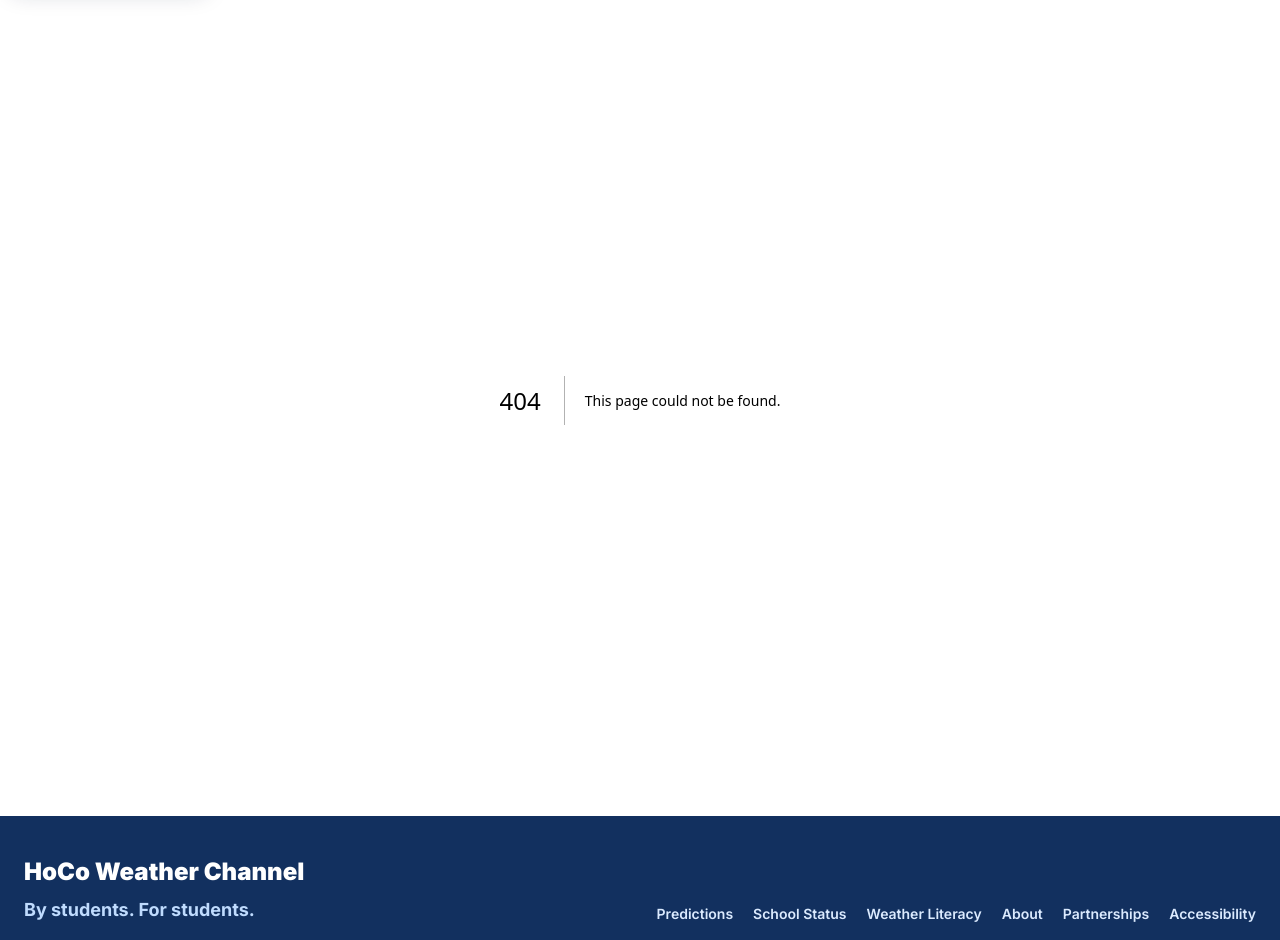
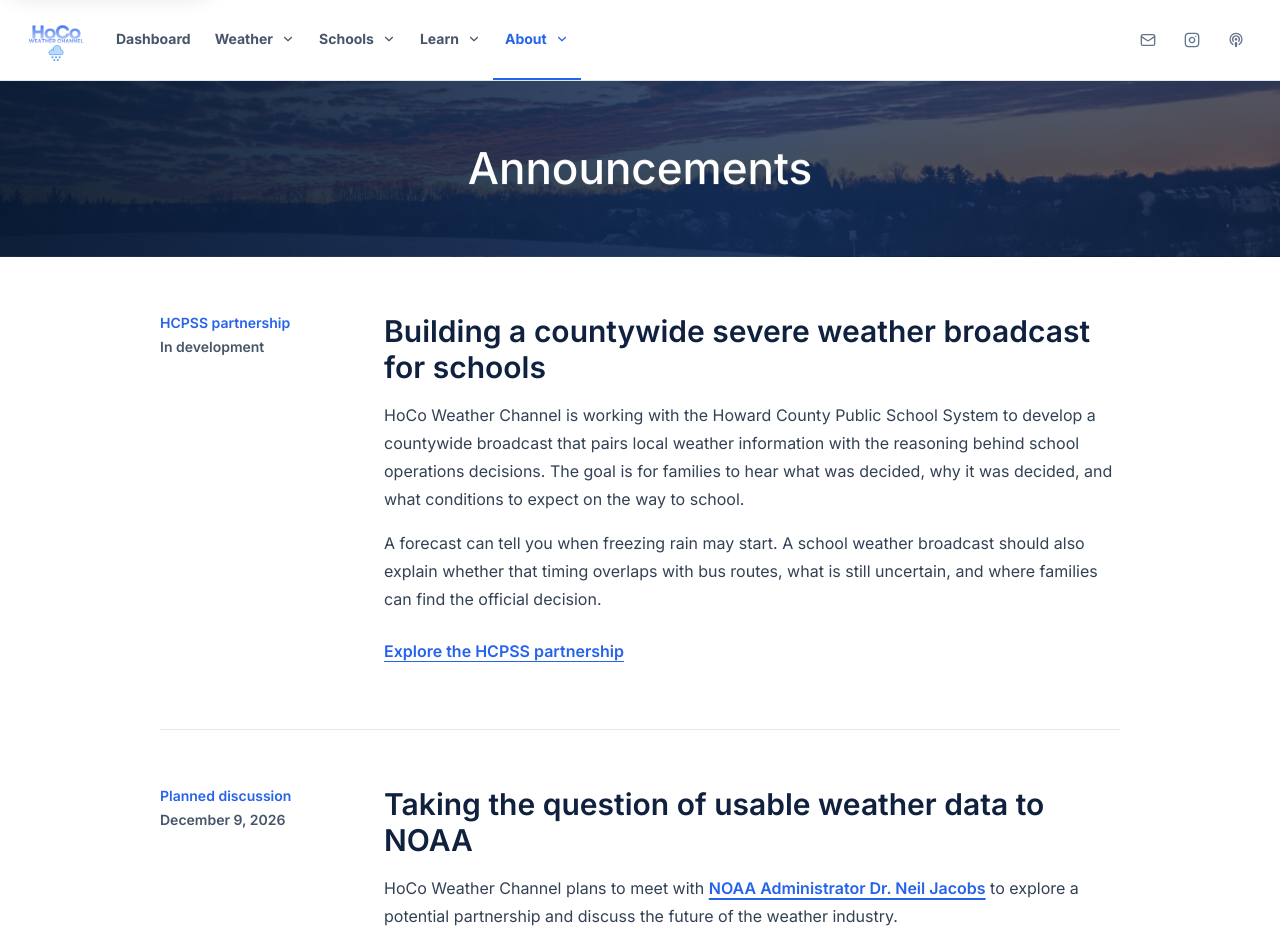
Before and after one commit to davidliu-2008/HoCoWX, a Next.js app: page /announcements in a window 1280 px wide. Before the commit this address had no page. Shown: the top 940 px of the page. Built offline with nearby package versions, Linux system fonts and the light colour scheme.

Commit message:
Publish project announcements and reorder prediction FAQ

```diff
--- /dev/null
+++ b/app/announcements/page.tsx
@@ -0,0 +1,39 @@
+import type { Metadata } from "next";
+import Link from "next/link";
+import { PageTabs } from "@/components/PageTabs";
+
+export const metadata: Metadata = {
+  title: "Announcements | HoCo Weather Channel",
+  description: "Project updates on severe weather broadcasting with HCPSS and a planned NOAA discussion.",
+  alternates: { canonical: "/announcements" }
+};
+
+export default function AnnouncementsPage() {
+  return (
+    <main id="main-content" tabIndex={-1} className="integrated-page min-h-screen w-full">
+      <PageTabs active="announcements" />
+      <header className="page-hero px-5 py-12 text-center sm:px-8 sm:py-16">
+        <h1 className="mx-auto max-w-5xl text-4xl font-medium leading-tight sm:text-5xl">Announcements</h1>
+      </header>
+      <div className="mx-auto max-w-5xl divide-y divide-slate-200 px-5 sm:px-8">
+        <article className="grid gap-4 py-10 sm:grid-cols-[12rem_minmax(0,1fr)] sm:gap-8 sm:py-14">
+          <div className="text-sm font-semibold text-bay">HCPSS partnership <span className="mt-1 block text-slate-600">In development</span></div>
+          <div>
+            <h2 className="text-2xl font-semibold leading-tight text-ink sm:text-3xl">Building a countywide severe weather broadcast for schools</h2>
+            <p className="mt-4 leading-7 text-slate-700">HoCo Weather Channel is working with the Howard County Public School System to develop a countywide broadcast that pairs local weather information with the reasoning behind school operations decisions. The goal is for families to hear what was decided, why it was decided, and what conditions to expect on the way to school.</p>
+            <p className="mt-4 leading-7 text-slate-700">A forecast can tell you when freezing rain may start. A school weather broadcast should also explain whether that timing overlaps with bus routes, what is still uncertain, and where families can find the official decision.</p>
+            <Link href="/partnerships" className="mt-4 inline-flex min-h-11 items-center font-semibold text-bay underline underline-offset-4">Explore the HCPSS partnership</Link>
+          </div>
+        </article>
+        <article className="grid gap-4 py-10 sm:grid-cols-[12rem_minmax(0,1fr)] sm:gap-8 sm:py-14">
+          <div className="text-sm font-semibold text-bay">Planned discussion <time dateTime="2026-12-09" className="mt-1 block text-slate-600">December 9, 2026</time></div>
+          <div>
+            <h2 className="text-2xl font-semibold leading-tight text-ink sm:text-3xl">Taking the question of usable weather data to NOAA</h2>
+            <p className="mt-4 leading-7 text-slate-700">HoCo Weather Channel plans to meet with <a href="https://www.noaa.gov/our-people/leadership/dr-neil-jacobs-2025" className="font-semibold text-bay underline underline-offset-4">NOAA Administrator Dr. Neil Jacobs</a> to explore a potential partnership and discuss the future of the weather industry.</p>
+            <p className="mt-4 leading-7 text-slate-700">The question we want to bring to the table: What would it take for a student team or school district to turn public weather data into a reliable local briefing? We plan to discuss easier access to forecast data, ways to communicate uncertainty, and how NOAA and local teams might work together to make that information more useful.</p>
+          </div>
+        </article>
+      </div>
+    </main>
+  );
+}
--- a/app/predictions/page.tsx
+++ b/app/predictions/page.tsx
@@ -149,25 +149,6 @@ export default async function PredictionsPage({ searchParams }: { searchParams:
             </div>
           </section>
 
-          <section aria-labelledby="prediction-faq" className="mx-auto max-w-4xl px-5 py-12 sm:px-8">
-            <h2 id="prediction-faq" className="mb-7 text-center text-3xl font-semibold text-ink">Prediction FAQs</h2>
-            <div className="grid gap-2">
-              {[
-                ["Does the prediction tell me whether school is officially closed?", "No. Your school district makes the final decision. Check its official announcements before changing your plans."],
-                ["Is the impact score the chance of a closure?", "No. The score is a 0 to 100 summary of weather hazards, including precipitation, temperature, and travel timing."],
-                ["Why might the prediction change?", "New forecasts and alerts can change what the model expects during the school travel window."]
-              ].map(([question, answer]) => (
-                <details key={question} name="prediction-faq" className="group bg-ice px-5">
-                  <summary className="flex min-h-12 cursor-pointer list-none items-center justify-between gap-4 py-4 font-semibold text-ink">
-                    {question}
-                    <Plus aria-hidden="true" className="h-4 w-4 shrink-0 text-bay group-open:hidden" />
-                    <Minus aria-hidden="true" className="hidden h-4 w-4 shrink-0 text-bay group-open:block" />
-                  </summary>
-                  <p className="pb-5 text-sm leading-6 text-slate-700">{answer}</p>
-                </details>
-              ))}
-            </div>
-          </section>
           <section className="bg-white px-5 py-12 sm:px-8 sm:py-16">
             <div className="mx-auto max-w-[1400px] text-center">
               <h2 className="text-3xl font-black text-ink sm:text-4xl">2026 Predictions</h2>
@@ -194,6 +175,25 @@ export default async function PredictionsPage({ searchParams }: { searchParams:
       ) : (
         <section className="bg-red-50 px-5 py-8 text-red-800 sm:px-8"><h2 className="font-bold">Prediction unavailable</h2><p className="mt-2 text-sm">{error}</p></section>
       )}
+    <section aria-labelledby="prediction-faq" className="mx-auto max-w-4xl px-5 py-12 sm:px-8">
+      <h2 id="prediction-faq" className="mb-7 text-center text-3xl font-semibold text-ink">Prediction FAQs</h2>
+      <div className="grid gap-2">
+        {[
+          ["Does the prediction tell me whether school is officially closed?", "No. Your school district makes the final decision. Check its official announcements before changing your plans."],
+          ["Is the impact score the chance of a closure?", "No. The score is a 0 to 100 summary of weather hazards, including precipitation, temperature, and travel timing."],
+          ["Why might the prediction change?", "New forecasts and alerts can change what the model expects during the school travel window."]
+        ].map(([question, answer]) => (
+          <details key={question} name="prediction-faq" className="group bg-ice px-5">
+            <summary className="flex min-h-12 cursor-pointer list-none items-center justify-between gap-4 py-4 font-semibold text-ink">
+              {question}
+              <Plus aria-hidden="true" className="h-4 w-4 shrink-0 text-bay group-open:hidden" />
+              <Minus aria-hidden="true" className="hidden h-4 w-4 shrink-0 text-bay group-open:block" />
+            </summary>
+            <p className="pb-5 text-sm leading-6 text-slate-700">{answer}</p>
+          </details>
+        ))}
+      </div>
+    </section>
     </main>
   );
 }
--- a/app/sitemap.ts
+++ b/app/sitemap.ts
@@ -12,6 +12,7 @@ export default function sitemap(): MetadataRoute.Sitemap {
     "/weather-literacy",
     "/student-polls",
     "/partnerships",
+    "/announcements",
     "/accessibility"
   ];
 
--- a/components/DashboardAnnouncement.tsx
+++ b/components/DashboardAnnouncement.tsx
@@ -10,9 +10,9 @@ export function DashboardAnnouncement() {
   return (
     <aside aria-label="Dashboard announcement" className="grid grid-cols-[1fr_auto] items-center gap-2 border-b border-blue-100 bg-ice px-4">
       <p className="py-2 text-center text-sm text-slate-700">
-        Checking for delays or closures?{" "}
-        <a href="/maryland-status" className="group inline-flex items-center gap-1 font-semibold text-bay underline underline-offset-4">
-          Official Maryland school status
+        HCPSS severe weather broadcasting and a planned NOAA discussion.{" "}
+        <a href="/announcements" className="group inline-flex items-center gap-1 font-semibold text-bay underline underline-offset-4">
+          Read the announcements
           <ArrowUpRight aria-hidden="true" className="h-4 w-4 motion-safe:transition-transform motion-safe:group-hover:-translate-y-0.5" />
         </a>
       </p>
--- a/components/PageTabs.tsx
+++ b/components/PageTabs.tsx
@@ -10,7 +10,7 @@ import {
   Podcast
 } from "lucide-react";
 
-type Tab = "dashboard" | "predictions" | "maryland" | "interview" | "student-polls" | "literacy" | "partnerships" | "about" | "commute" | "accessibility";
+type Tab = "dashboard" | "predictions" | "maryland" | "interview" | "student-polls" | "literacy" | "partnerships" | "about" | "commute" | "accessibility" | "announcements";
 
 const groups = [
   {
@@ -39,10 +39,11 @@ const groups = [
   },
   {
     label: "About",
-    tabs: ["about", "partnerships", "accessibility"],
+    tabs: ["about", "partnerships", "accessibility", "announcements"],
     links: [
       { href: "/about", label: "Mission and Team" },
       { href: "/partnerships", label: "Partnerships" },
+      { href: "/announcements", label: "Announcements" },
       { href: "/accessibility", label: "Accessibility" }
     ]
   }
@@ -56,6 +57,7 @@ const mobileLinks = [
   { href: "/weather-literacy", label: "Learn", tab: "literacy" },
   { href: "/about", label: "About", tab: "about" },
   { href: "/partnerships", label: "Partners", tab: "partnerships" },
+  { href: "/announcements", label: "Announcements", tab: "announcements" },
   { href: "/accessibility", label: "Accessibility", tab: "accessibility" },
   { href: "/student-polls", label: "Student Prediction Lab", tab: "student-polls" },
   { href: "/interview", label: "Superintendent Interview", tab: "interview" }
```
